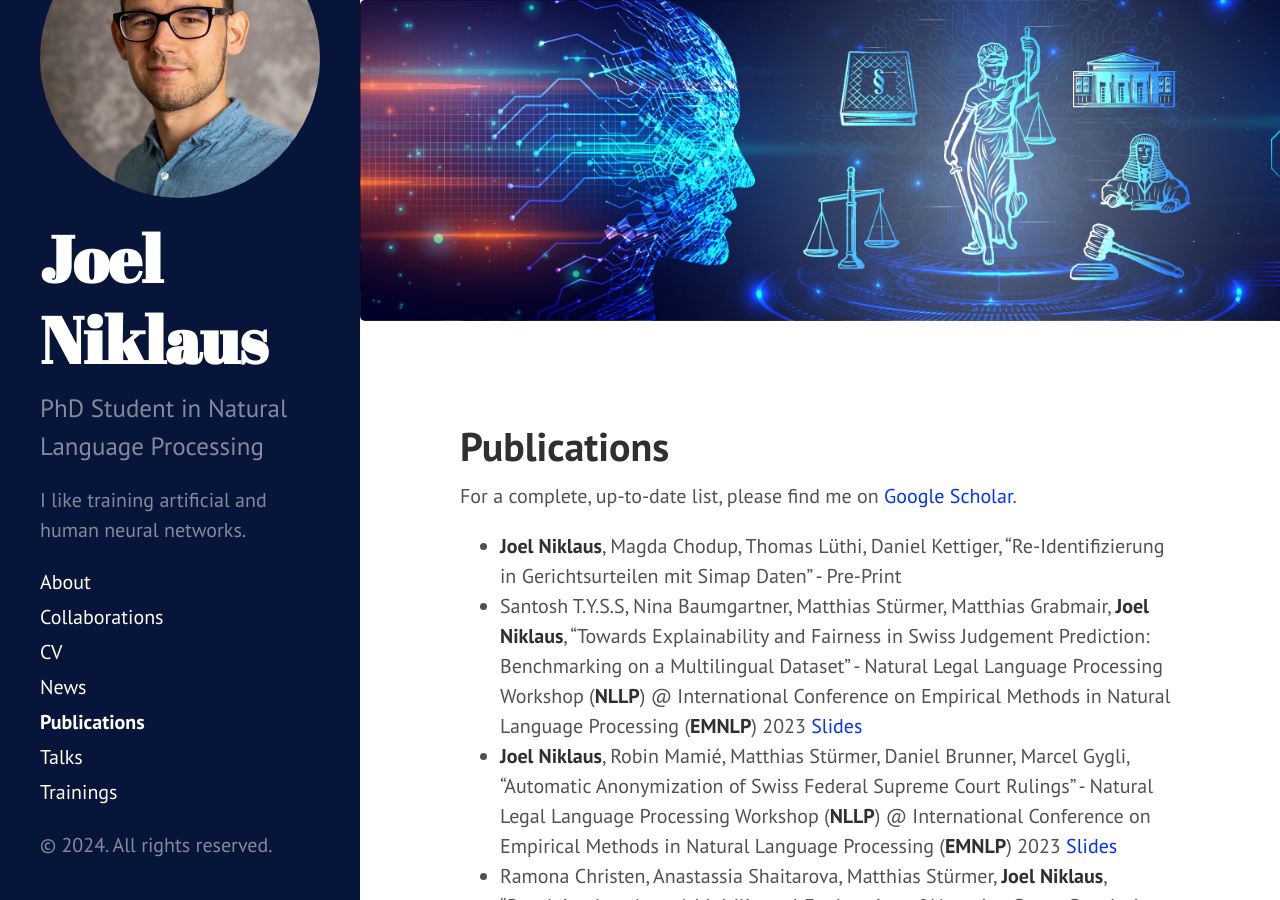
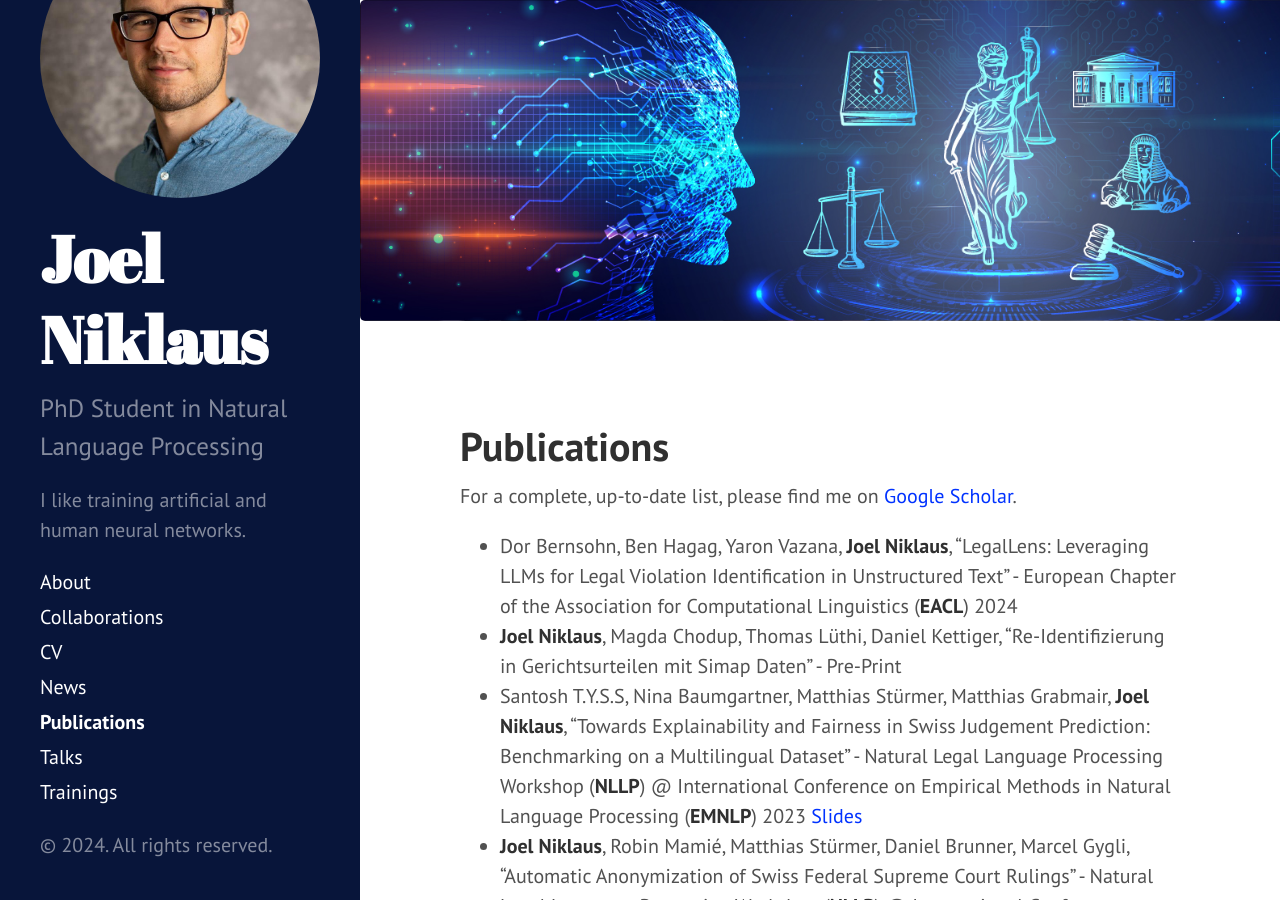
Before and after one commit to JoelNiklaus/joelniklaus.github.io, a Jekyll site: the page built from _pages/publications.md, in a window 1280 px wide and 900 px high. Built offline with Jekyll 4.4.1, drawn with Linux system fonts in a browser that asks for light colours; a style sheet for code colours, icons or effects is not loaded.

Commit message:
updated publications
Signed-off-by: Joel Niklaus <me@joelniklaus.ch>

```diff
--- a/_pages/publications.md
+++ b/_pages/publications.md
@@ -8,6 +8,9 @@ title: Publications
 For a complete, up-to-date list, please find me
 on [Google Scholar](https://scholar.google.com/citations?user=qJ8iricAAAAJ).
 
+* Dor Bernsohn, Ben Hagag, Yaron Vazana, **Joel Niklaus**, "LegalLens: Leveraging LLMs for Legal Violation
+  Identification in Unstructured Text" - European Chapter of the Association for Computational Linguistics (**EACL**)
+  2024
 * **Joel Niklaus**, Magda Chodup, Thomas Lüthi, Daniel Kettiger, "Re-Identifizierung in Gerichtsurteilen mit Simap
   Daten" - Pre-Print
 * Santosh T.Y.S.S, Nina Baumgartner, Matthias Stürmer, Matthias Grabmair, **Joel Niklaus**, "Towards Explainability and
```
